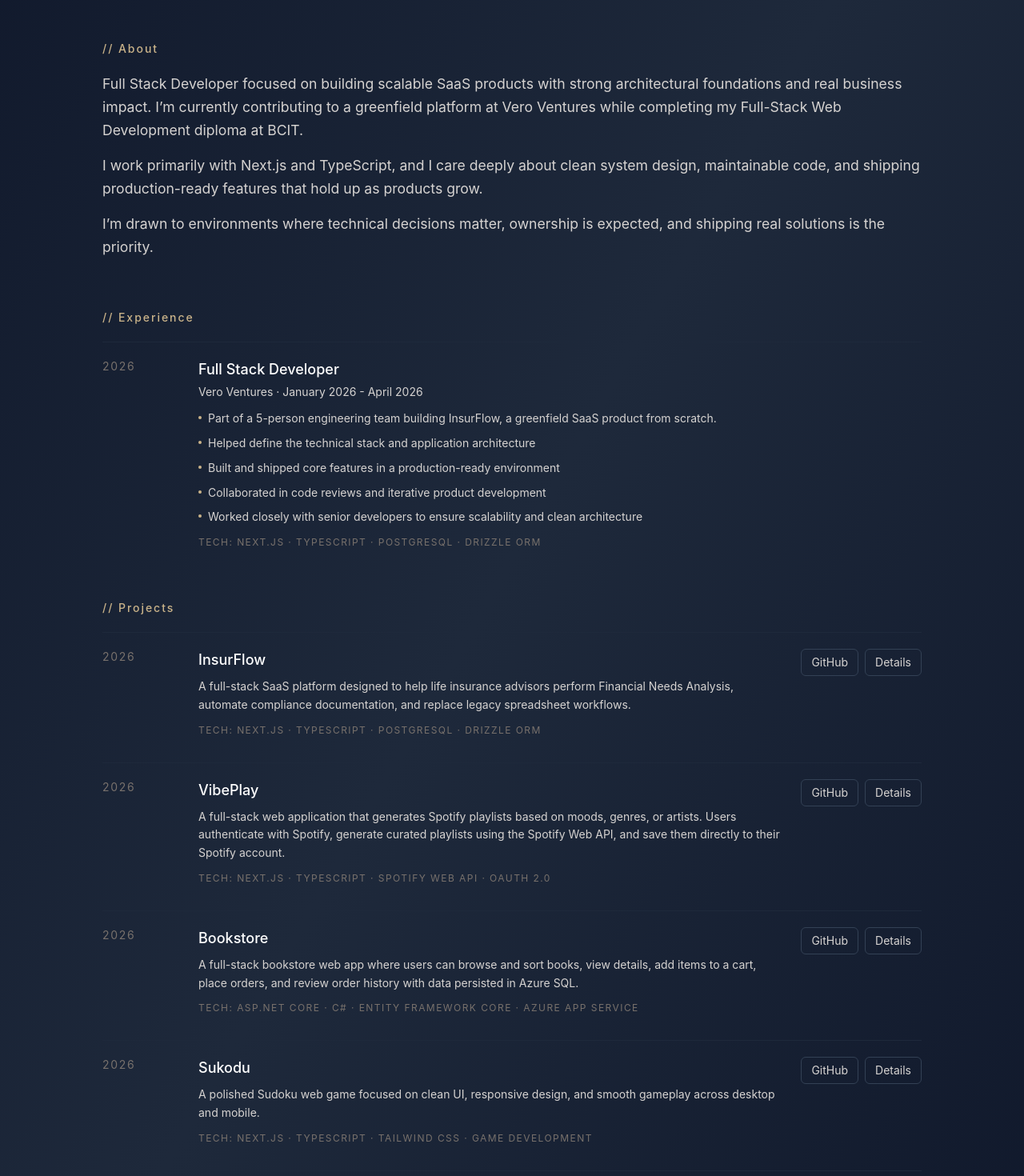
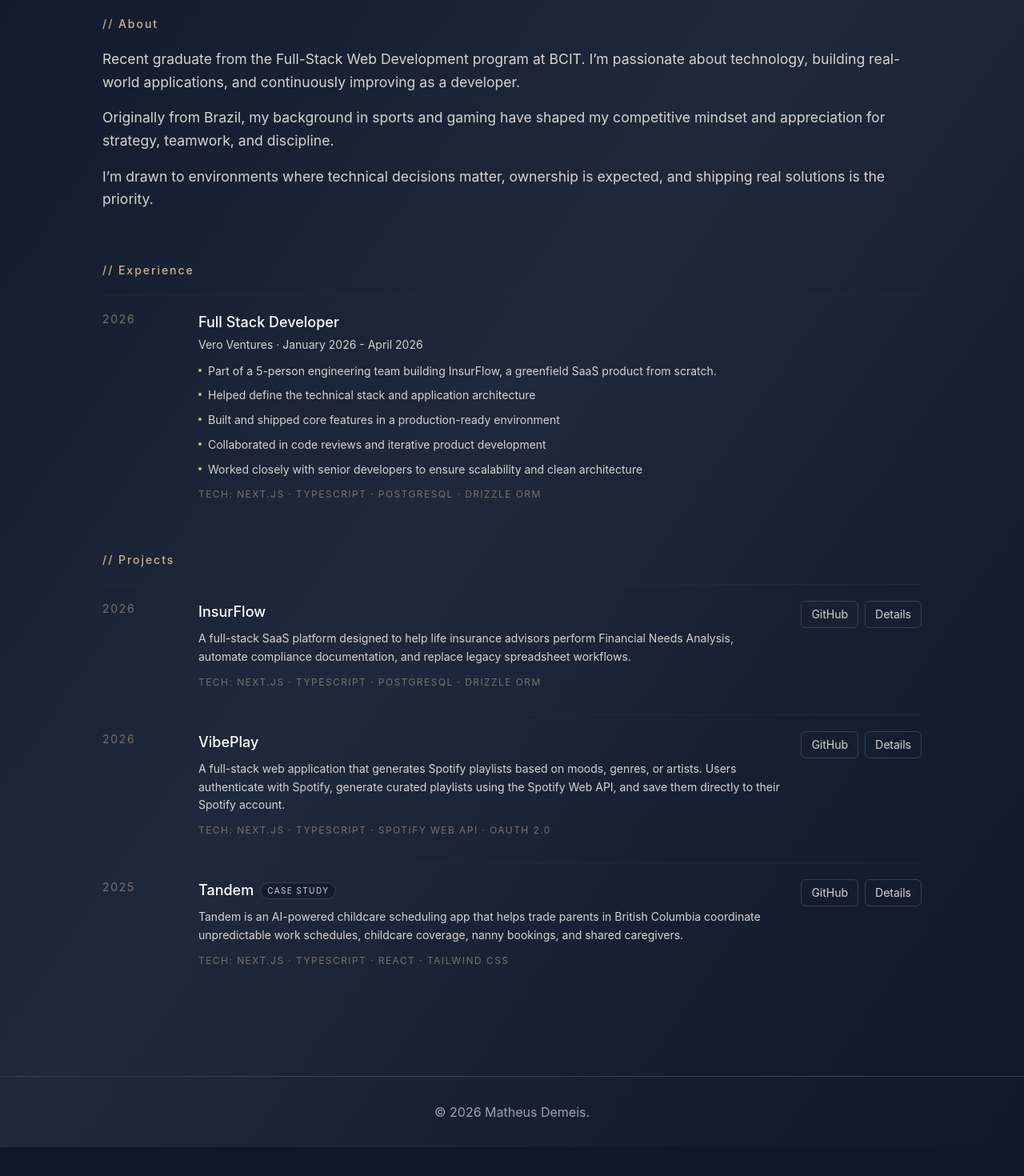
Before and after one commit to matheusdemeis/Portfolio-Website, a React (Vite) app: page / in a window 1280 px wide. Shown: the part 420-1890 px from the top of the page at 80% size. After the commit the page ends 1854 px from the top, so only its background shows below. Built offline with nearby package versions, Linux system fonts and the light colour scheme.

Commit message:
updating portfolio

```diff
--- a/src/components/Hero.tsx
+++ b/src/components/Hero.tsx
@@ -28,8 +28,7 @@ export default function Hero(): ReactElement {
             Matheus Demeis
           </h1>
           <p className="mt-6 max-w-3xl text-lg leading-relaxed text-stone-300 sm:text-[1.2rem]">
-            Full-stack developer focused on shipping clean, scalable web apps,
-            product-first and detail-driven.
+            Full-Stack Dev. Technology Enthusiast.
           </p>
           <p className="mt-4 text-sm tracking-[0.06em] text-stone-400">
             Vancouver, BC
@@ -65,17 +64,15 @@ export default function Hero(): ReactElement {
         <Section id="about" title="About">
           <div className="space-y-4 text-[1.06rem] leading-relaxed text-stone-300 sm:text-[1.1rem]">
             <p>
-              Full Stack Developer focused on building scalable SaaS products
-              with strong architectural foundations and real business impact.
-              I’m currently contributing to a greenfield platform at Vero
-              Ventures while completing my Full-Stack Web Development diploma at
-              BCIT.
+              Recent graduate from the Full-Stack Web Development program at
+              BCIT. I’m passionate about technology, building real-world
+              applications, and continuously improving as a developer.
             </p>
 
             <p>
-              I work primarily with Next.js and TypeScript, and I care deeply
-              about clean system design, maintainable code, and shipping
-              production-ready features that hold up as products grow.
+              Originally from Brazil, my background in sports and gaming have
+              shaped my competitive mindset and appreciation for strategy,
+              teamwork, and discipline.
             </p>
 
             <p>
--- a/src/data/projects.ts
+++ b/src/data/projects.ts
@@ -3,9 +3,6 @@ import type { Project } from '../types';
 
 const [
   tandemMock,
-  tandemStyleGuide,
-  tandemUserFlow,
-  tandemUserPersonas,
   tandemBlogImage,
   tandemLogo,
   tandemUpload,
@@ -63,8 +60,8 @@ export const projects: Project[] = [
         {
           title: '01. Project Overview',
           paragraphs: [
-            'Tandem is an AI-powered childcare scheduling app for trade parents in British Columbia who work unpredictable hours and need a better way to coordinate care around changing shifts. I contributed as a full-stack developer on an eight-person team, focusing on feature implementation, reusable component structure, and reliable data flow between frontend and backend.',
-            'We built with Next.js, React, TypeScript, Tailwind CSS, PostgreSQL, and Drizzle ORM. This stack helped us move quickly on the interface while keeping scheduling data structured, traceable, and maintainable.',
+            'Tandem is a childcare scheduling app for trade parents in British Columbia who need care plans that can adapt to changing shifts, early starts, overtime, and last-minute updates.',
+            'I worked as a full-stack developer on an eight-person team, contributing to feature implementation, reusable component structure, and reliable data flow between the interface and database-backed scheduling records.',
           ],
           images: [
             {
@@ -75,25 +72,23 @@ export const projects: Project[] = [
           ],
         },
         {
-          title: '02. Problem & Context',
+          title: '02. Problem Statement',
           paragraphs: [
-            'Trade parents often deal with changing shifts, early starts, overtime, and last-minute updates. Childcare planning becomes difficult when work schedules and care schedules move out of sync.',
-            'Most existing tools are designed for stable routines, so they struggle with childcare gaps, shared caregiving, and fast rescheduling. In practice, that leaves families coordinating through messages, calls, and memory, which quickly breaks down when plans change.',
+            'Childcare planning becomes fragile when work schedules change faster than family routines can keep up. Parents often have to compare shift details, caregiver availability, booking status, and household responsibilities across separate conversations.',
+            'The product needed to reduce that coordination burden without making the scheduling flow feel heavy. The core challenge was turning messy real-world schedule inputs into clear, shared planning data.',
           ],
         },
         {
-          title: '03. Features & Solution',
+          title: '03. Key Features',
           paragraphs: [
-            'A major part of my contribution was the intake workflow that lets parents submit schedule data through PDF upload and voice input. The goal was to keep input fast for users while still producing dependable structured data.',
-            'One of the biggest implementation challenges was validating extraction quality across inconsistent PDF formats without making the flow complicated. We combined PDF parsing with the Web Speech API for voice capture, then used Groq to normalize extracted text into clean JSON so records could be inserted into PostgreSQL safely and consistently.',
+            'The strongest parts of the product focus on fast schedule intake, shared visibility, and booking support. I contributed to the flow that lets parents submit schedule details through PDF upload and voice input, then review structured results before they affect the household schedule.',
           ],
           bullets: [
-            'Upload + extraction pipeline: Implemented the schedule upload flow and validation checks to reduce malformed data before persistence.',
-            'Voice input pipeline: Integrated the Web Speech API to capture spoken schedule details as an alternative input path for busy users.',
-            'Groq normalization: Converted extracted and transcribed text into clean, predictable JSON so data could be mapped into PostgreSQL with fewer edge-case failures.',
-            'Nanny booking: We built a booking flow where parents can review caregiver availability, submit requests, and track booking status without losing context.',
-            'Nanny sharing: We supported shared caregiver coordination so multiple families could plan around the same nanny arrangement with less manual back-and-forth.',
-            'Shared visibility: We kept work shifts and childcare schedules connected in one place so household updates remained transparent and easier to manage.',
+            'Schedule upload flow for importing shift details from PDF files.',
+            'Voice input support for quick schedule capture when typing is inconvenient.',
+            'AI-assisted normalization that converts extracted text into predictable JSON.',
+            'Shared schedule visibility for work shifts, childcare coverage, and household updates.',
+            'Nanny booking and shared-care coordination for families planning around the same caregiver.',
           ],
           images: [
             {
@@ -104,87 +99,49 @@ export const projects: Project[] = [
           ],
         },
         {
-          title: '04. Research & Team Process',
+          title: '04. Tech Stack',
           paragraphs: [
-            'We used interviews and surveys to understand how parents actually handle unpredictable schedules. A key takeaway was that the hardest part is not only finding childcare, but keeping plans aligned when work changes quickly.',
-            'Designers and developers used those findings together to shape the product direction. It led us to prioritize flexible scheduling logic, clearer status changes, and flows that could be updated without forcing users to restart each step.',
+            'We built Tandem with Next.js, React, TypeScript, Tailwind CSS, PostgreSQL, and Drizzle ORM. The stack gave us a strong balance between fast interface development and structured backend data modeling.',
+            'For schedule intake, we combined PDF parsing, browser speech capture, and Groq-powered text normalization. That allowed the app to support flexible input methods while still saving schedule data in a consistent relational format.',
           ],
           bullets: [
-            'Keep the scheduling flow short enough to use quickly on a busy day.',
-            'Make conflicts easier to spot before they become a problem.',
-            'Support shared planning without making the UI feel crowded.',
-          ],
-          images: [
-            {
-              src: tandemUserPersonas,
-              alt: 'Tandem user personas used to guide product and flow decisions',
-              caption: 'User personas used to align feature priorities with real parent needs.',
-              linkUrl:
-                'https://www.figma.com/design/YszzNjMmTCjwBzJa5VBpNL/Tandem-App-Project?node-id=11023-21011&t=TRzCNkPmJS5u7xAs-0',
-              linkLabel: 'Open Personas in Figma',
-            },
-            {
-              src: tandemUserFlow,
-              alt: 'Tandem user flow diagram from research analysis',
-              caption: 'User flow map used to validate scheduling and coordination interactions.',
-              linkUrl:
-                'https://www.figma.com/design/YszzNjMmTCjwBzJa5VBpNL/Tandem-App-Project?node-id=11060-22776&t=h6eg8eUr56aQpeAi-0',
-              linkLabel: 'Open User Flow in Figma',
-            },
+            'Frontend: Next.js, React, TypeScript, Tailwind CSS.',
+            'Database layer: PostgreSQL with Drizzle ORM.',
+            'Input processing: PDF parsing, Web Speech API, and Groq text normalization.',
+            'Product workflow: Agile collaboration across development and design.',
           ],
         },
         {
-          title: '05. Wireframes & Design Planning',
+          title: '05. Code Rationale',
           paragraphs: [
-            'Before implementation, we used wireframes to map the core journey from schedule input to shared childcare coordination. This made the flow easier to explain, test, and align across design and development.',
-            'The wireframes show how key product decisions were made early, including reducing friction in scheduling steps, clarifying shared responsibilities, and preserving visibility for all household members.',
+            'I kept the scheduling flow split into focused UI pieces instead of building one large form. That made the work easier to test, review, and adjust as the product direction changed.',
+            'The upload and voice-input paths both needed to produce dependable structured data, so the implementation emphasized validation before persistence. Keeping that boundary clear helped reduce malformed records and made the database layer easier to reason about.',
           ],
-          embed: {
-            src: 'https://embed.figma.com/design/YszzNjMmTCjwBzJa5VBpNL/Tandem-App-Project?node-id=7635-13393&embed-host=share',
-            title: 'Tandem wireframes in Figma',
-            caption:
-              'Wireframe exploration used to validate navigation, information hierarchy, and scheduling interactions before final UI implementation.',
-            linkUrl:
-              'https://www.figma.com/design/YszzNjMmTCjwBzJa5VBpNL/Tandem-App-Project?node-id=7635-13393',
-            linkLabel: 'Open Wireframes in Figma',
-          },
-          images: [
-            {
-              src: tandemStyleGuide,
-              alt: 'Tandem style guide for visual consistency and component standards',
-              caption:
-                'Style guide used during planning and implementation to keep typography, spacing, and components consistent.',
-              linkUrl:
-                'https://www.figma.com/design/YszzNjMmTCjwBzJa5VBpNL/Tandem-App-Project?node-id=11006-20590&t=qmkMnwELrzISRSVm-0',
-              linkLabel: 'Open Style Guide in Figma',
-            },
+          bullets: [
+            'Reusable components kept scheduling screens consistent across related flows.',
+            'Typed data shapes reduced ambiguity between extracted schedule content and saved records.',
+            'Validation happened before database writes so the UI could catch problems while users still had context.',
+            'Drizzle ORM kept relational schedule data explicit without adding unnecessary backend complexity.',
           ],
         },
         {
-          title: '06. Engineering Challenges',
+          title: '06. Challenges',
           paragraphs: [
-            'The hardest technical challenge was handling unpredictable scheduling logic without letting the codebase become difficult to maintain. I kept components focused and reused state intentionally instead of centralizing everything into one large form.',
-            'A key trade-off was simplicity versus scalability. I prioritized a straightforward implementation that stayed clear for users and teammates, while still structuring the scheduling flow so it could grow later without a full rewrite.',
+            'The hardest part was supporting unpredictable schedules while keeping the user experience calm. Schedule PDFs are not consistent, spoken input can be imprecise, and childcare changes often affect multiple people at once.',
+            'I focused on making state changes predictable and keeping the review step visible before new schedule data was saved. That gave users a clearer way to catch mistakes and gave the team a cleaner path for future conflict detection.',
           ],
           bullets: [
-            'Managing state across scheduling and booking steps so updates stayed predictable.',
-            'Keeping work and childcare data in sync when multiple users depended on the same information.',
-            'Making the interface responsive without breaking the logic behind it.',
-            'Fixing edge cases where schedule updates could leave the UI in an inconsistent state.',
+            'Handling inconsistent PDF formats without making the upload flow feel technical.',
+            'Keeping work shifts, childcare coverage, and bookings understandable in one shared view.',
+            'Managing state across multi-step scheduling and booking interactions.',
+            'Balancing a simple MVP with a data model that could support stronger conflict detection later.',
           ],
         },
         {
-          title: '07. Project Communication',
+          title: '07. Reflection',
           paragraphs: [
-            'Even though I was focused on development, I also considered how the project would be presented. The blog, demo, and project summary needed to explain the app clearly, so I made sure implemented features were understandable and matched what users actually saw.',
-            'That influenced implementation decisions too. If a feature was hard to demo or explain, it usually signaled that the logic or flow needed to be simplified. Keeping the product understandable helped both team communication and long-term maintainability.',
-          ],
-        },
-        {
-          title: '08. Reflection',
-          paragraphs: [
-            'This project reinforced that strong full-stack work is not only about shipping features, but about keeping them understandable and maintainable in a collaborative team environment. Working closely with designers helped me translate UX concepts into component architecture and state logic.',
-            'With more time, I would strengthen scheduling validation, improve conflict detection, and expand edge-case handling around childcare changes. Even so, Tandem was a valuable learning experience in building around a real user problem with practical product constraints.',
+            'Tandem was a valuable full-stack project because it required practical product judgment, not just feature delivery. Working closely with designers helped me translate research and UX decisions into component structure, state logic, and database-backed flows.',
+            'The next improvements I would prioritize are stronger schedule validation, clearer conflict alerts, and more robust edge-case handling around last-minute childcare changes.',
           ],
         },
       ],
@@ -291,83 +248,4 @@ export const projects: Project[] = [
 
     visuals: [],
   },
-  {
-    id: 4,
-    slug: 'bookstore',
-    logo: '',
-    images: [...projectImages.bookstore],
-    title: 'Bookstore Web Application',
-    description:
-      'A full-stack bookstore web app where users can browse and sort books, view details, add items to a cart, place orders, and review order history with data persisted in Azure SQL.',
-    tags: [
-      'ASP.NET Core',
-      'C#',
-      'Entity Framework Core',
-      'Azure App Service',
-      'Azure SQL Database',
-      'Bootstrap',
-      'MVC',
-      'CRUD',
-    ],
-
-    link: 'https://github.com/matheusdemeis/bookstore-app',
-    liveUrl: 'https://bookstore-app-gjdgbyagbqcmgcds.canadacentral-01.azurewebsites.net/myorders',
-
-    brand: {
-      name: 'Bookstore',
-      tone: 'Cloud-connected full-stack bookstore focused on practical e-commerce flow and clean CRUD architecture',
-      accent: '#22C55E',
-    },
-
-    timeline: 'Academic assignment',
-    role: 'Full Stack Developer',
-    year: '2026',
-
-    rationale: [
-      'I built this project to practice a complete e-commerce flow, from catalog browsing to order creation, using real backend logic and database persistence instead of hardcoded data.',
-      'Key features include a searchable visual catalog flow with sorting by price, detailed book pages, cart interactions, order placement, and order history with timestamps, quantities, and totals.',
-      'On the backend, I modeled Books, Orders, and OrderItems with Entity Framework Core so order creation and history retrieval could be handled cleanly through relational data instead of manual data wiring.',
-      'I deployed the app to Azure App Service and connected it to Azure SQL Database, which gave me hands-on experience with cloud deployment, connection management, and full-stack data flow in production-like conditions.',
-      'This project strengthened how I design MVC-based features with separation of concerns, and taught me to think more carefully about state management, database relationships, and maintainable backend structure.',
-    ],
-
-    visuals: [],
-  },
-  {
-    id: 5,
-    slug: 'sukodu',
-    logo: '',
-    images: [...projectImages.sudoku],
-    title: 'Sukodu',
-    description:
-      'A polished Sudoku web game focused on clean UI, responsive design, and smooth gameplay across desktop and mobile.',
-    tags: [
-      'Next.js',
-      'TypeScript',
-      'Tailwind CSS',
-      'Game Development',
-      'Responsive Design',
-      'UI/UX',
-      'Frontend Architecture',
-      'Interactive State Management',
-    ],
-    link: 'https://github.com/matheusdemeis/Sudoku',
-    liveUrl: 'https://sudoku-sigma-two.vercel.app/',
-    brand: {
-      name: 'Sukodu',
-      tone: 'Modern, focused, and playful Sudoku experience with polished interaction design.',
-      accent: '#F59E0B',
-    },
-    timeline: '2026',
-    role: 'Full Stack Developer',
-    year: '2026',
-    stack: ['Next.js', 'TypeScript', 'Tailwind CSS'],
-    rationale: [
-      'Built to turn classic 9x9 Sudoku gameplay into a refined browser experience with modern UI patterns.',
-      'Designed to work smoothly on both desktop and mobile with a responsive board and touch-friendly controls.',
-      'Implemented practical gameplay systems like difficulty selection, timer tracking, and notes mode for pencil entries.',
-      'Focused on interaction polish with board highlighting, validation feedback, and mistake checking to keep play engaging.',
-    ],
-    visuals: [],
-  },
 ];
--- a/src/lib/projectImages.ts
+++ b/src/lib/projectImages.ts
@@ -5,19 +5,8 @@ export const projectImages = {
     'https://res.cloudinary.com/df4jmriki/image/upload/v1777143509/insurflow2_ppxgfw.png',
     'https://res.cloudinary.com/df4jmriki/image/upload/v1777143508/insurflow3_uabjhh.png',
   ],
-  sudoku: [
-    'https://res.cloudinary.com/df4jmriki/image/upload/v1777143508/sudoku_qidnov.png',
-  ],
-  bookstore: [
-    'https://res.cloudinary.com/df4jmriki/image/upload/v1777143508/bookstore1_bhxxx5.png',
-    'https://res.cloudinary.com/df4jmriki/image/upload/v1777143508/bookstore2_cseoh4.png',
-    'https://res.cloudinary.com/df4jmriki/image/upload/v1777143508/bookstore3_wwrl5n.png',
-  ],
   tandem: [
     'https://res.cloudinary.com/df4jmriki/image/upload/v1777143509/Tandem_Mock_lf9ywv.png',
-    'https://res.cloudinary.com/df4jmriki/image/upload/v1777143509/tandem_styleguide_sfdyre.png',
-    'https://res.cloudinary.com/df4jmriki/image/upload/v1777143509/tandem_userflow_gjdeys.jpg',
-    'https://res.cloudinary.com/df4jmriki/image/upload/v1777143510/tandem_userpersonas_dmpj7n.png',
     'https://res.cloudinary.com/df4jmriki/image/upload/v1777143509/tandem-blog_rk96xj.png',
     'https://res.cloudinary.com/df4jmriki/image/upload/v1777143509/tandem-logo_ypstx4.png',
     'https://res.cloudinary.com/df4jmriki/image/upload/v1777143509/upload_s28qvq.png',
```
Also changed, not shown: 1 other file (tests, documents, lock files or other folders).
